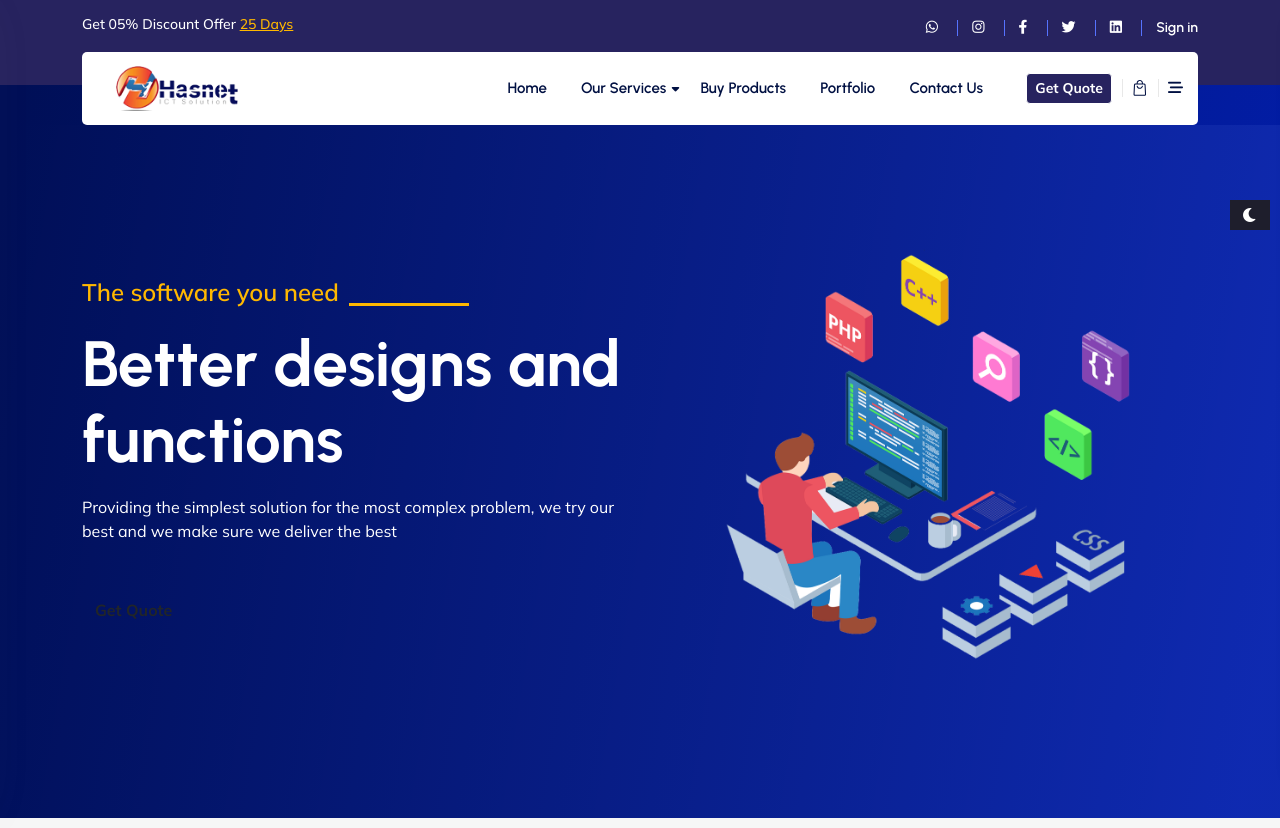
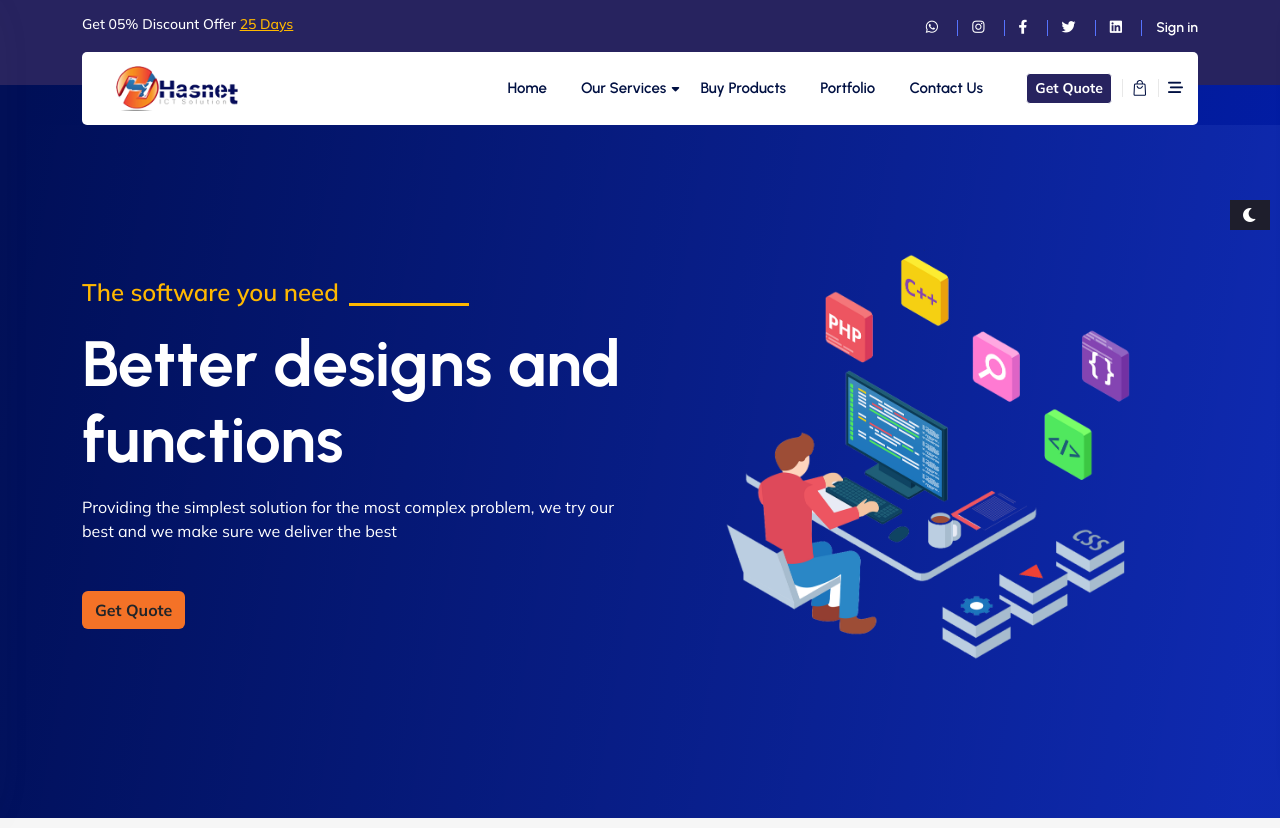
Before and after one commit to Abdulrazakmus/hasnet-website, a PHP site: page /web-design-hosting-and-digital-marketing.php in a window 1280 px wide. Shown: the top 828 px of the page. Run offline with PHP 8.4, Linux system fonts and the light colour scheme; some libraries are stand-ins or nearby versions.

Commit message:
23 may-07

```diff
--- a/web-design-hosting-and-digital-marketing.php
+++ b/web-design-hosting-and-digital-marketing.php
@@ -49,7 +49,7 @@ require_once("./modal.php");
 
 <!-- Get Quote Button -->
 
-<button type="button" class="btn primary-btn-lg" data-bs-toggle="modal" data-bs-target="#exampleModal">
+<button type="button" class="btn primary-btn lg" data-bs-toggle="modal" data-bs-target="#exampleModal">
                               <b>Get Quote</b>
 
                             </button>
```
